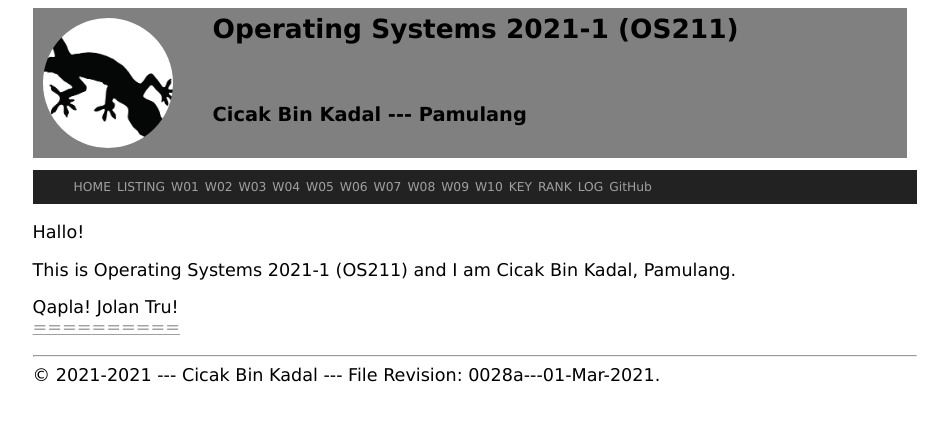
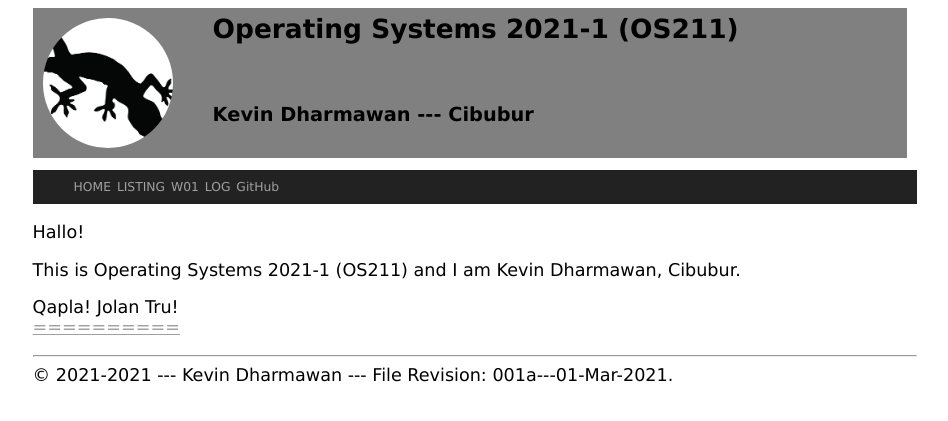
Before and after one commit to kevindharmawan/test-pages, a Jekyll site: the page built from index.md, in a window 1280 px wide. Shown: the top 421 px of the page, without its empty margins (165-1113 px from the left). Built offline with Jekyll 4.4.1, drawn with Linux system fonts in a browser that asks for light colours.

Commit message:
Edit styling 2

```diff
--- a/_config.yml
+++ b/_config.yml
@@ -1,5 +1,5 @@
 title:       "Operating Systems 2021-1 (OS211)"
-version:     "0028a---01-Mar-2021"
+version:     "001a---01-Mar-2021"
 copyright:   "2021-2021"
 description: >-
   This Is How Me Do It!
@@ -7,8 +7,8 @@ description: >-
 # baseurl: "" # e.g. /blog
 # url: ""     # e.g. http://example.com
 google_analytics: "UA-89852122-6"
-author:           "Cicak Bin Kadal"
-address:          "Pamulang"
+author:           "Kevin Dharmawan"
+address:          "Cibubur"
 sitemap:          "true"
 plugins:
   - jekyll-sitemap
--- a/_includes/navbar.html
+++ b/_includes/navbar.html
@@ -7,6 +7,7 @@
     <li class='listitem'><a href='{{ site.baseurl }}/'>HOME</a></li>
     <li class='listitem'><a href='{{ site.baseurl }}/004.html'>LISTING</a></li>
     <li class='listitem'><a href='{{ site.baseurl }}/W01/'>W01</a></li>
+<!--
     <li class='listitem'><a href='{{ site.baseurl }}/W02/'>W02</a></li>
     <li class='listitem'><a href='{{ site.baseurl }}/W03/'>W03</a></li>
     <li class='listitem'><a href='{{ site.baseurl }}/W04/'>W04</a></li>
@@ -18,6 +19,7 @@
     <li class='listitem'><a href='{{ site.baseurl }}/W10/'>W10</a></li>
     <li class='listitem'><a href='{{ site.baseurl }}/TXT/mypubkey.txt'>KEY</a></li>
     <li class='listitem'><a href='{{ site.baseurl }}/TXT/myrank.txt'>RANK</a></li>
+-->
     <li class='listitem'><a href='{{ site.baseurl }}/TXT/mylog.txt'>LOG</a></li>
     <li class='listitem'><a href='{{ site.urlgithub }}'>GitHub</a></li>
   </ul>
```
